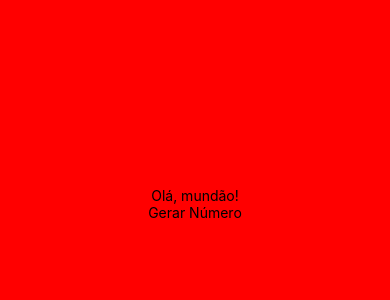
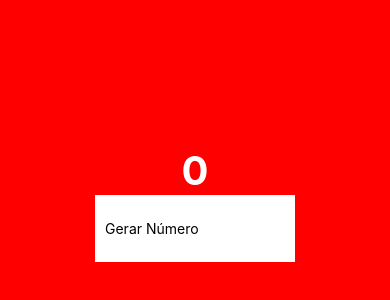
Before and after one commit to GuilhermeCostaDF/geradorNumeros, a React Native app: screen / in a window 390 px wide. Shown: the part 218-518 px from the top of the page. Built offline with nearby package versions, Linux system fonts and the light colour scheme.

Commit message:
iniciando estilização

```diff
--- a/src/App.js
+++ b/src/App.js
@@ -10,8 +10,8 @@ const App = () => {
 
     return(
         <SafeAreaView style={styles.container}>
-            <Text>Olá, mundão!</Text>
-            <TouchableOpacity >
+            <Text style={styles.numero}>0</Text>
+            <TouchableOpacity style={styles.botao}>
                 <Text>Gerar Número</Text>
             </TouchableOpacity>
         </SafeAreaView>
@@ -28,6 +28,19 @@ const styles = StyleSheet.create({
         alignItems: "center",
     },
 
+    numero: {
+        fontSize: 40,
+        color: 'white',
+        fontWeight: "bold",
+    },
+
+    botao: {
+        backgroundColor: 'white',
+        width: 200,
+        paddingHorizontal: 10,
+        paddingVertical: 25,
+    }
+
 });
 
 export default App;
```
